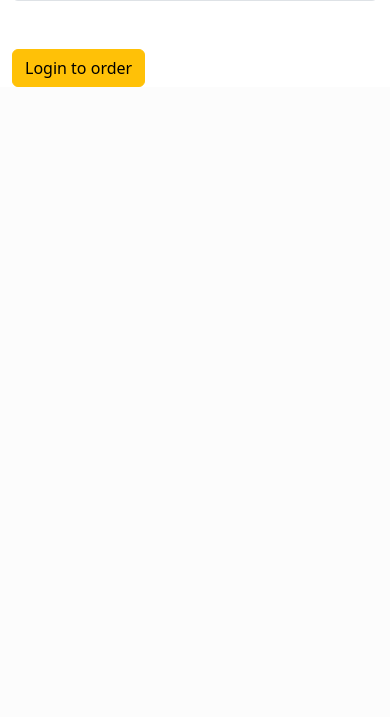
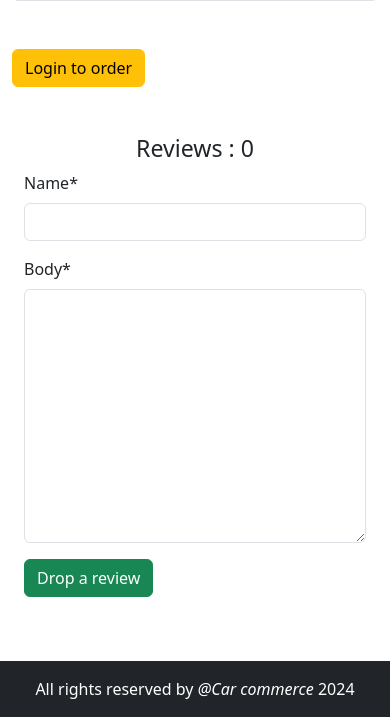
Before and after one commit to antusaha970/car-commerce-django-project, a Django app: page /car/2/ in a window 390 px wide. Shown: the part 1755-2472 px from the top of the page. Before the commit the page ends 1842 px from the top, so only its background shows below. Run offline with Django 5.2, Linux system fonts and the light colour scheme; data comes from the database, SQL or seed files in the repository; both versions use the stored data as it was after the commit; some libraries are stand-ins or nearby versions.

Commit message:
added all features

```diff
--- a/car/forms.py
+++ b/car/forms.py
@@ -1,6 +1,14 @@
 from django.contrib.auth.forms import UserCreationForm, UserChangeForm
 from django.contrib.auth.models import User
 from django import forms
+from .models import Comment
+
+
+class CommentForm(forms.ModelForm):
+
+    class Meta:
+        model = Comment
+        fields = ['name', 'body']
 
 
 class SignUpForm(UserCreationForm):
--- a/car/templates/carDetails.html
+++ b/car/templates/carDetails.html
@@ -1,4 +1,5 @@
 {% extends "base.html" %}
+{% load crispy_forms_tags %}
 {% block mainContent %}
     <section class="container-fluid">
         <div class="row g-2 mt-5">
@@ -53,5 +54,32 @@
                 </div>
             </div>
         </div>
+        <div class="mt-5">
+            <section class="container">
+                <div class="row justify-content-center">
+                    <div class="col-12 col-md-8">
+                        <h3 class="text-center">Reviews : {{ total_comment }}</h3>
+                        <form method="post" action="{% url "comment" data.id %}">
+                            {% csrf_token %}
+                            {{ form|crispy }}
+                            <button class="btn btn-success">Drop a review</button>
+                        </form>
+                    </div>
+                </div>
+                <div class="my-3">
+                    <div class="row justify-content-center">
+                        <div class="col-12 col-md-8">
+                            {% for cmt in comments %}
+                                <div class="border p-3 my-4 shadow ">
+                                    <h5>{{ cmt.name }}</h5>
+                                    <small>{{ cmt.timestamp }}</small>
+                                    <p>{{ cmt.body }}</p>
+                                </div>
+                            {% endfor %}
+                        </div>
+                    </div>
+                </div>
+            </section>
+        </div>
     </section>
 {% endblock mainContent %}
--- a/car/urls.py
+++ b/car/urls.py
@@ -10,4 +10,5 @@ urlpatterns = [
     path('filter/<int:brand>/', views.HomePage.as_view(), name="brand_filter"),
     path('car/<int:pk>/', views.CarDetailView.as_view(), name="car_detail"),
     path('car/order/<int:pk>/', views.CarDetailView.as_view(), name="car_detail"),
+    path('car/comment/<int:pk>/', views.save_comments, name="comment"),
 ]
--- a/car/views.py
+++ b/car/views.py
@@ -1,4 +1,4 @@
-from django.shortcuts import render
+from django.shortcuts import render, redirect
 from django.views.generic import ListView, CreateView, UpdateView, TemplateView, DetailView
 from django.contrib.auth.views import LogoutView, LoginView
 from django.contrib.auth.models import User
@@ -6,8 +6,8 @@ from django.urls import reverse_lazy
 from django.contrib.auth import authenticate, login
 from django.contrib.auth.decorators import login_required
 from django.utils.decorators import method_decorator
-from .models import Car, Brand, Orders
-from .forms import SignUpForm, UpdateUserForm
+from .models import Car, Brand, Orders, Comment
+from .forms import SignUpForm, UpdateUserForm, CommentForm
 # Create your views here.
 
 
@@ -104,6 +104,11 @@ class CarDetailView(DetailView):
     def get_context_data(self, **kwargs):
         context = super().get_context_data(**kwargs)
         context["data"] = context['object']
+        context['form'] = CommentForm()
+        context['total_comment'] = Comment.objects.filter(
+            car__id=self.kwargs.get('pk')).count()
+        context['comments'] = Comment.objects.filter(
+            car__id=self.kwargs.get('pk'))
         return context
 
     def post(self, request, *args, **kwargs):
@@ -120,3 +125,13 @@ class CarDetailView(DetailView):
         car.save()
 
         return self.get(self.request)
+
+
+def save_comments(request, pk):
+    form = CommentForm(request.POST)
+    if form.is_valid():
+        car = Car.objects.get(pk=pk)
+        new_cmt = Comment(
+            name=form.cleaned_data['name'], body=form.cleaned_data['body'], car=car)
+        new_cmt.save()
+    return redirect("car_detail", pk=pk)
--- a/templates/base.html
+++ b/templates/base.html
@@ -63,6 +63,11 @@
         {% comment %} navbar {% endcomment %}
         {% block mainContent %}
         {% endblock mainContent %}
+        <footer class="mt-5 bg-dark">
+            <p class="text-white text-center p-3 mb-0">
+                All rights reserved by <i>@Car commerce</i> 2024
+            </p>
+        </footer>
         <script src="https://cdn.jsdelivr.net/npm/bootstrap@5.3.3/dist/js/bootstrap.bundle.min.js"
                 integrity="sha384-YvpcrYf0tY3lHB60NNkmXc5s9fDVZLESaAA55NDzOxhy9GkcIdslK1eN7N6jIeHz"
                 crossorigin="anonymous"></script>
```
Also changed, not shown: db.sqlite3.
